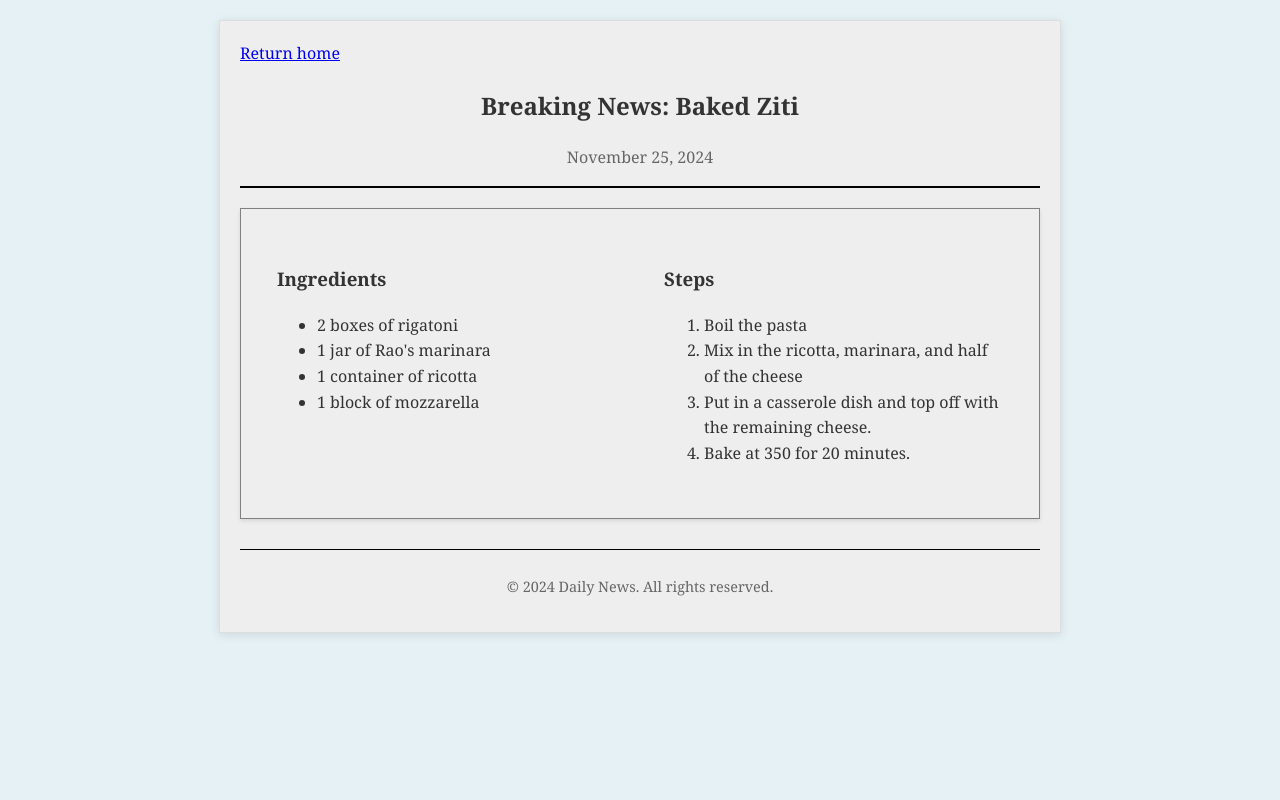
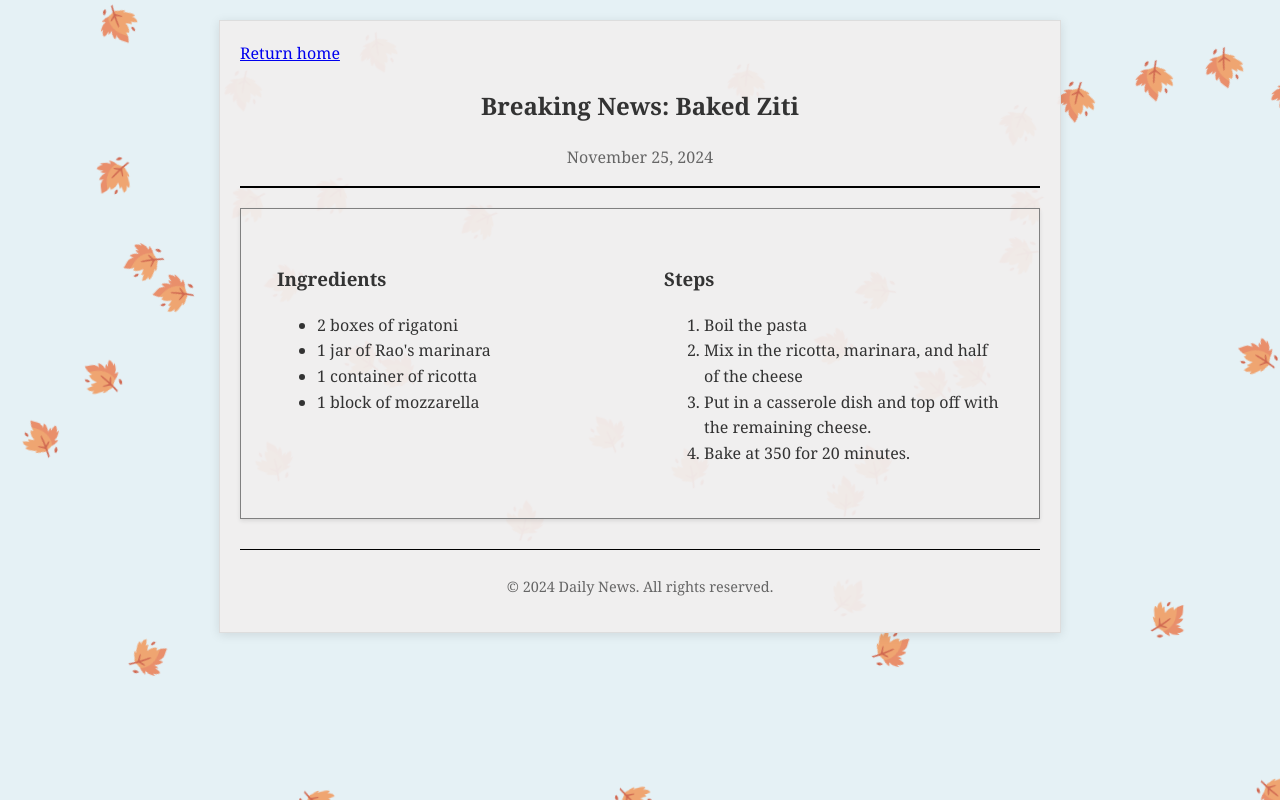
Before and after one commit to mtsahas/recipes, a React (Create React App) app: page /recipes/1 in a window 1280 px wide. Built offline with nearby package versions, Linux system fonts and the light colour scheme.

Commit message:
leaf styling

```diff
--- a/src/components/Recipe.jsx
+++ b/src/components/Recipe.jsx
@@ -1,6 +1,7 @@
 import recipes from "../assets/recipes.json";
 import { useParams } from "react-router-dom";
 import CurrentDate from "./CurrentDate";
+import FallingLeaves from "./FallingLeaves";
 
 function Recipe() {
   const { id } = useParams();
@@ -8,6 +9,7 @@ function Recipe() {
 
   return (
     <div className="newspaper">
+      <FallingLeaves />
       <a className="back-button" href="/">
         {" "}
         Return home{" "}
--- a/src/index.css
+++ b/src/index.css
@@ -136,10 +136,16 @@ footer {
 }
 
 .leaf-container {
-  position: absolute;
+  /* position: absolute; */
+  position: fixed;
+  top: 0;
+  left: 0;
   width: 100%;
-  height: 100vh;
-  overflow: hidden;
+  height: 100%;
+  /* height: 100vh; */
+  z-index: -3;
+  /* height: auto; */
+  /* overflow: hidden; */
   pointer-events: none; /* Prevent interaction */
 }
 
```
